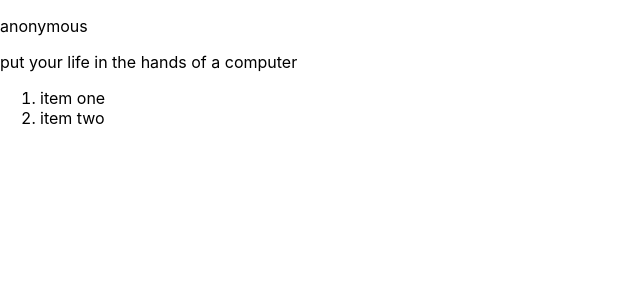
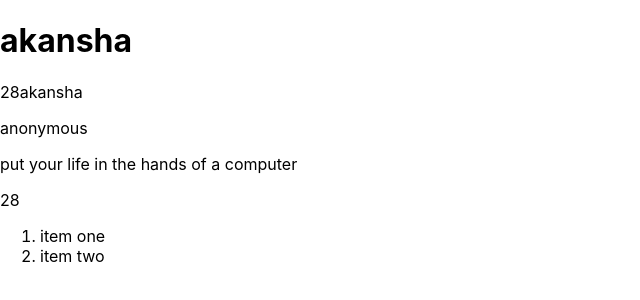
Before and after one commit to akanshamore/firstapp, a React (Create React App) app: page / in a window 1280 px wide. Shown: the top 300 px of the page, without its empty margins (0-640 px from the left). Built offline with nearby package versions, Linux system fonts and the light colour scheme.

Commit message:
added logical operator

```diff
--- a/src/App.js
+++ b/src/App.js
@@ -12,7 +12,7 @@ const App = () => {
 
 
   }
-  function gettitle(title) {
+  function getTitle(title) {
 
     if (title) {
 
@@ -22,19 +22,44 @@ const App = () => {
 
   }
 
+  var user = {
 
+    name: "akansha",
+    age: 28,
+    location: 'India',
+
+  }
+
+
+  function getName(name) {
+
+    if (name) {
+
+      return name;
+    }
+
+    else {
+
+      return 'unknown';
+    }
+  }
 
 
   return (
+    <div>
 
 
-    <div>
+      <h1>{user.name}</h1>
+      {user.age}
+      {getName(user.name)}
+
+
 
 
       <p>{app.title ? app.title : "anonymous"}</p>
       <p>{app.subtitle}</p>
-      <p>{gettitle(app.title)}</p>
-      {app.age >= 28 && <p>{app.age}</p>}
+      <p>{getTitle(app.title)}</p>
+      {user.age >= 28 && <p>{user.age}</p>}
 
       <ol>
         <li>item one</li>
@@ -46,13 +71,6 @@ const App = () => {
   )
 
 
-
-
-
-
-
-
-
 }
 
 export default App;
```
